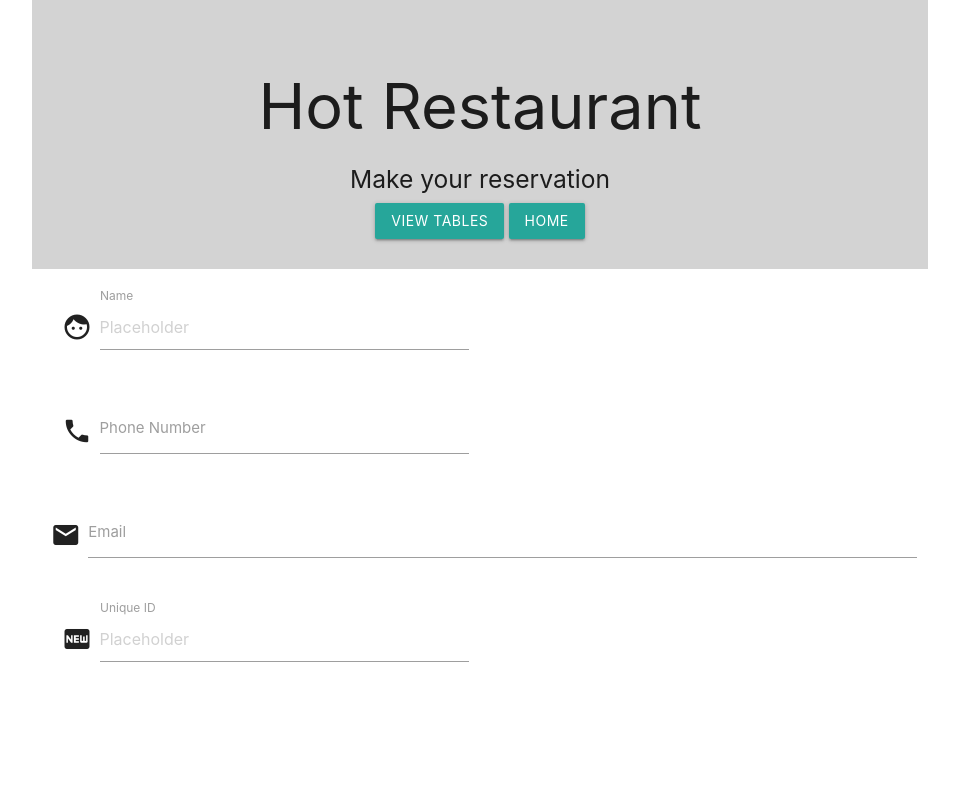
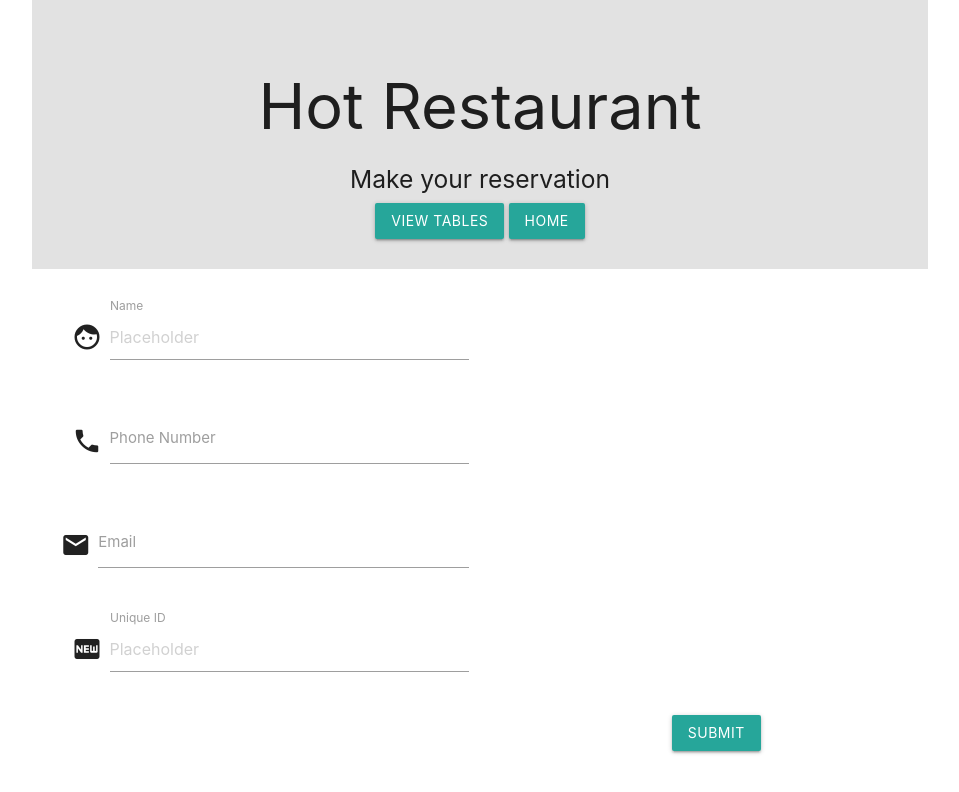
Before and after one commit to Xisifer/Activity-HotRestaurant, a plain HTML site: page make.html in a window 1280 px wide. Shown: the whole page, without its empty margins (160-1119 px from the left). Drawn offline with nearby package versions, Linux system fonts and the light colour scheme.

Commit message:
Added some basic css for file

```diff
--- a/css/make.css
+++ b/css/make.css
@@ -3,8 +3,16 @@
 }
 
 #jumbotron {
-    background-color: lightgray;
+    background-color: rgb(226, 226, 226);
     width: 100%;
     height: 100%;
     padding: 30px;
 }
+
+.form {
+    padding: 10px;
+}
+
+#submit {
+    float: right;
+}
--- a/make.html
+++ b/make.html
@@ -19,6 +19,7 @@
             </div>
         </div>
 
+        <div class="form">
             <div class="row">
                 <div class="col s12">
                     <div class="input-field col s6">
@@ -38,7 +39,7 @@
                 </div>
             </div>
             <div class="row">
-            <div class="input-field col s12">
+                <div class="input-field col s6">
                     <i class="material-icons prefix">email</i>
                     <input id="email" type="email" class="validate">
                     <label for="email">Email</label>
@@ -53,6 +54,12 @@
                     </div>
                 </div>
             </div>
+            <div class="row">
+                <div class="col s10">
+                    <a class="waves-effect waves-light btn" id="submit">Submit</a>
+                </div>
+            </div>
+        </div>
     </div>
 
 
```
Lines whose indentation alone changed are shown as unchanged.
